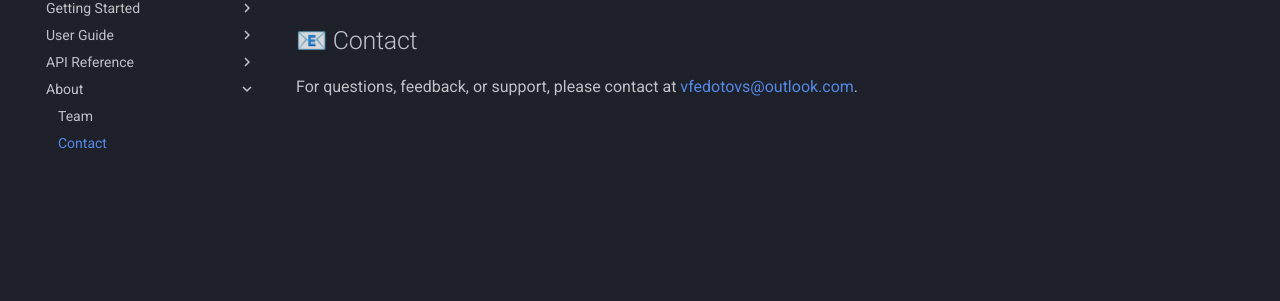
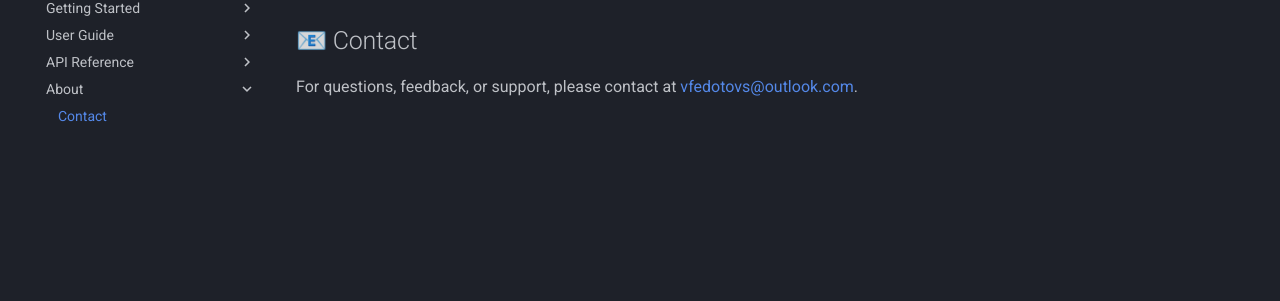
Before and after one commit to vfedotovs/ws-web, an MkDocs documentation site: the page built from docs/about/contact.md, in a window 1280 px wide. Shown: the part 157-458 px from the top of the page. Built offline with MkDocs 1.6.1 and Material for MkDocs 9.7.7, drawn with Linux system fonts in a browser that asks for light colours; comment, search, counter and statistics services are not loaded.

Commit message:
Fixwq 404 error teams page misisng in  mkdocs.yml

```diff
--- a/mkdocs.yml
+++ b/mkdocs.yml
@@ -42,7 +42,6 @@ nav:
       - Endpoints: api-reference/endpoints.md
       - Authentication: api-reference/authentication.md
   - About:
-      - Team: about/team.md
       - Contact: about/contact.md
 
 # Markdown extensions
```
